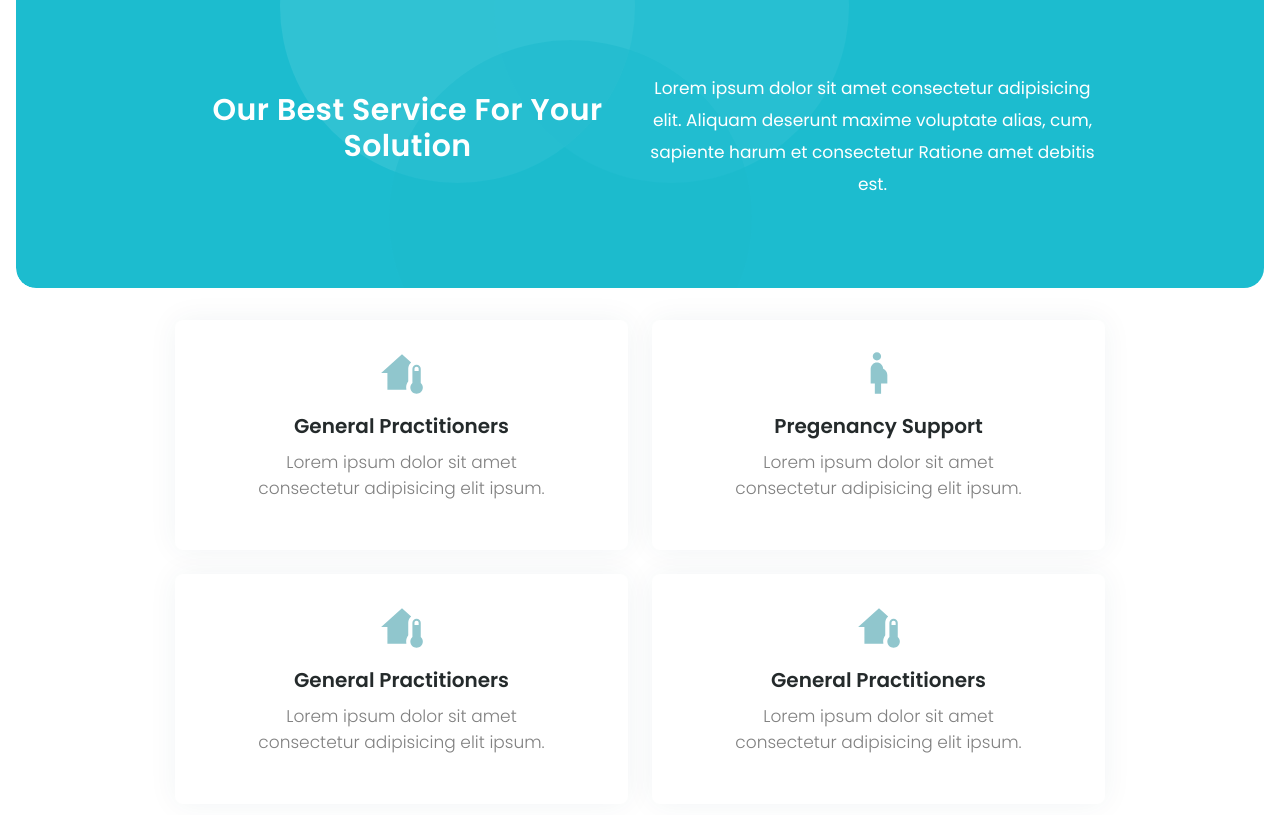
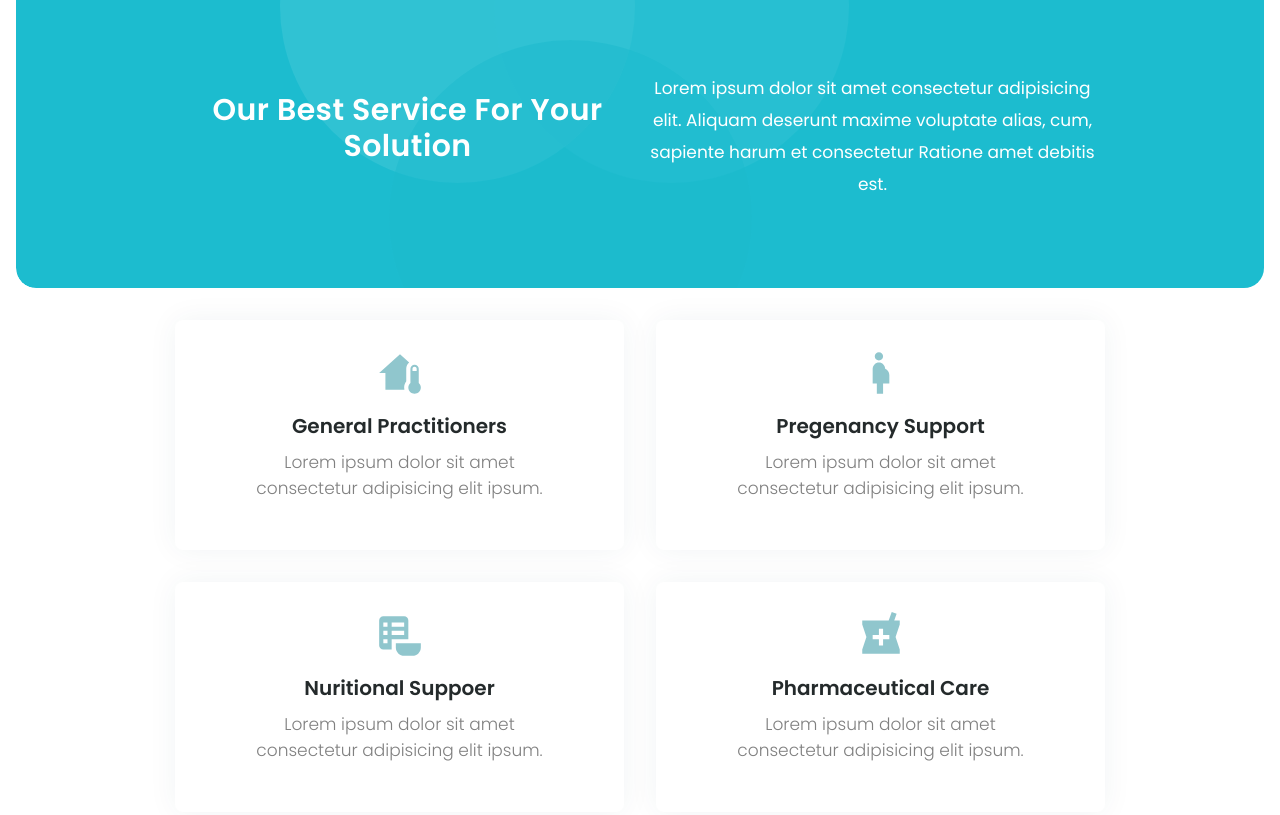
Before and after one commit to mehedihasan8/HTML_CSS, a website: page project3-tailwind/index.html in a window 1280 px wide. Shown: the part 996-1811 px from the top of the page. Drawn offline with nearby package versions, Linux system fonts and the light colour scheme.

Commit message:
done service section

```diff
--- a/project3-tailwind/index.html
+++ b/project3-tailwind/index.html
@@ -311,7 +311,7 @@
       <!-- grid container  -->
       <div class="container mx-auto mt-8 xl:-mt-[144px]">
         <!-- grid  -->
-        <div class="grid grid-cols-1 xl:grid-cols-4 lg:grid-cols-2 gap-6">
+        <div class="grid grid-cols-1 xl:grid-cols-4 lg:grid-cols-2 gap-8">
           <!-- grid item  -->
           <div
             class="service__item bg-white p-7 rounded-lg shadow-custom2 min-h-[230px] flex flex-col items-center text-center"
@@ -341,9 +341,9 @@
             class="service__item bg-white p-7 rounded-lg shadow-custom2 min-h-[230px] flex flex-col items-center text-center"
           >
             <!-- grid item icon  -->
-            <img src="assets/icons/services/icon-1.svg" alt="" />
+            <img src="assets/icons/services/icon-3.svg" alt="" />
 
-            <h3 class="h3 mt-4 mb-3">General Practitioners</h3>
+            <h3 class="h3 mt-4 mb-3">Nuritional Suppoer</h3>
             <p class="font-light leading-normal max-w-[300px]">
               Lorem ipsum dolor sit amet consectetur adipisicing elit ipsum.
             </p>
@@ -353,9 +353,9 @@
             class="service__item bg-white p-7 rounded-lg shadow-custom2 min-h-[230px] flex flex-col items-center text-center"
           >
             <!-- grid item icon  -->
-            <img src="assets/icons/services/icon-1.svg" alt="" />
+            <img src="assets/icons/services/icon-4.svg" alt="" />
 
-            <h3 class="h3 mt-4 mb-3">General Practitioners</h3>
+            <h3 class="h3 mt-4 mb-3">Pharmaceutical Care</h3>
             <p class="font-light leading-normal max-w-[300px]">
               Lorem ipsum dolor sit amet consectetur adipisicing elit ipsum.
             </p>
```
Also changed, not shown: project3-tailwind/dist/output.css.
